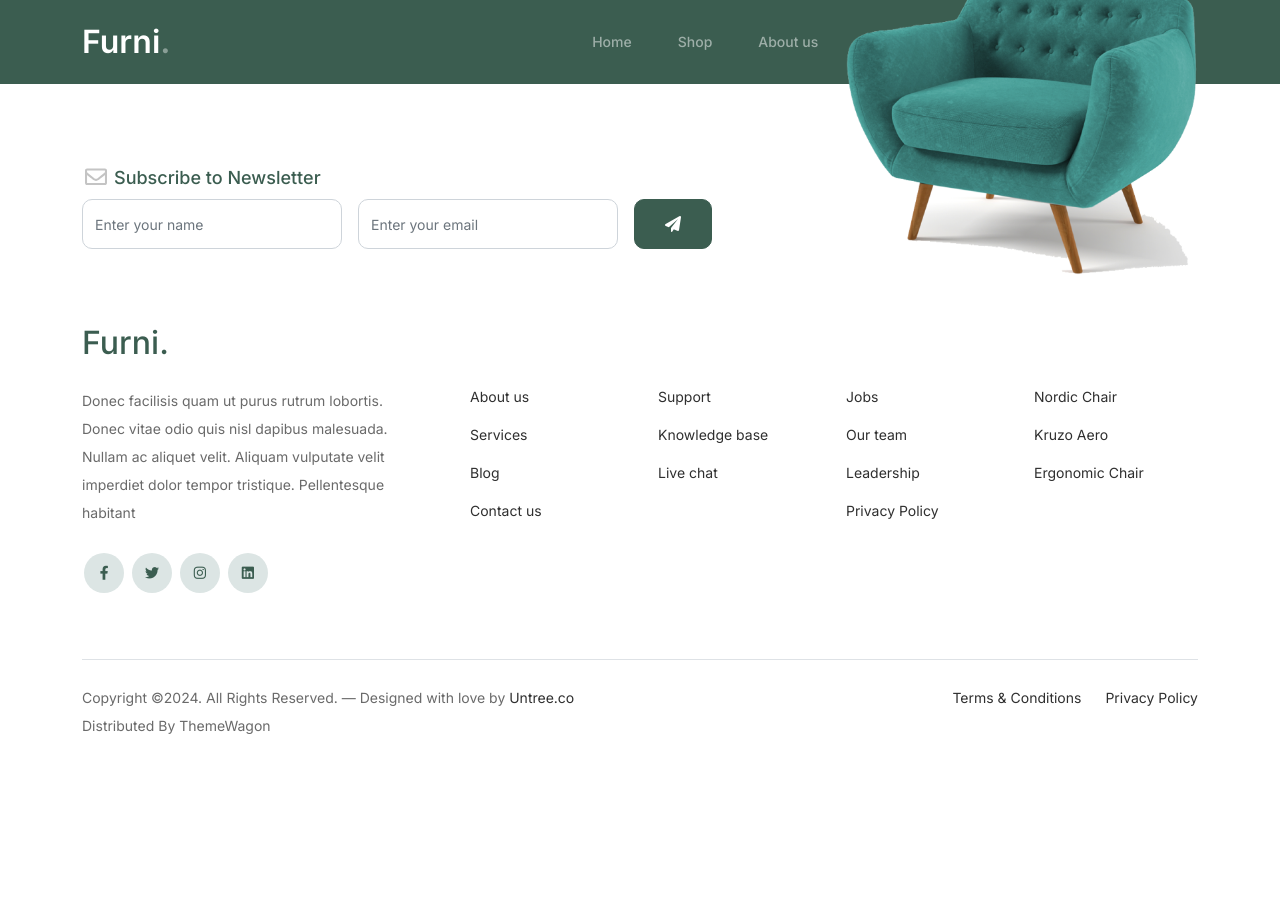
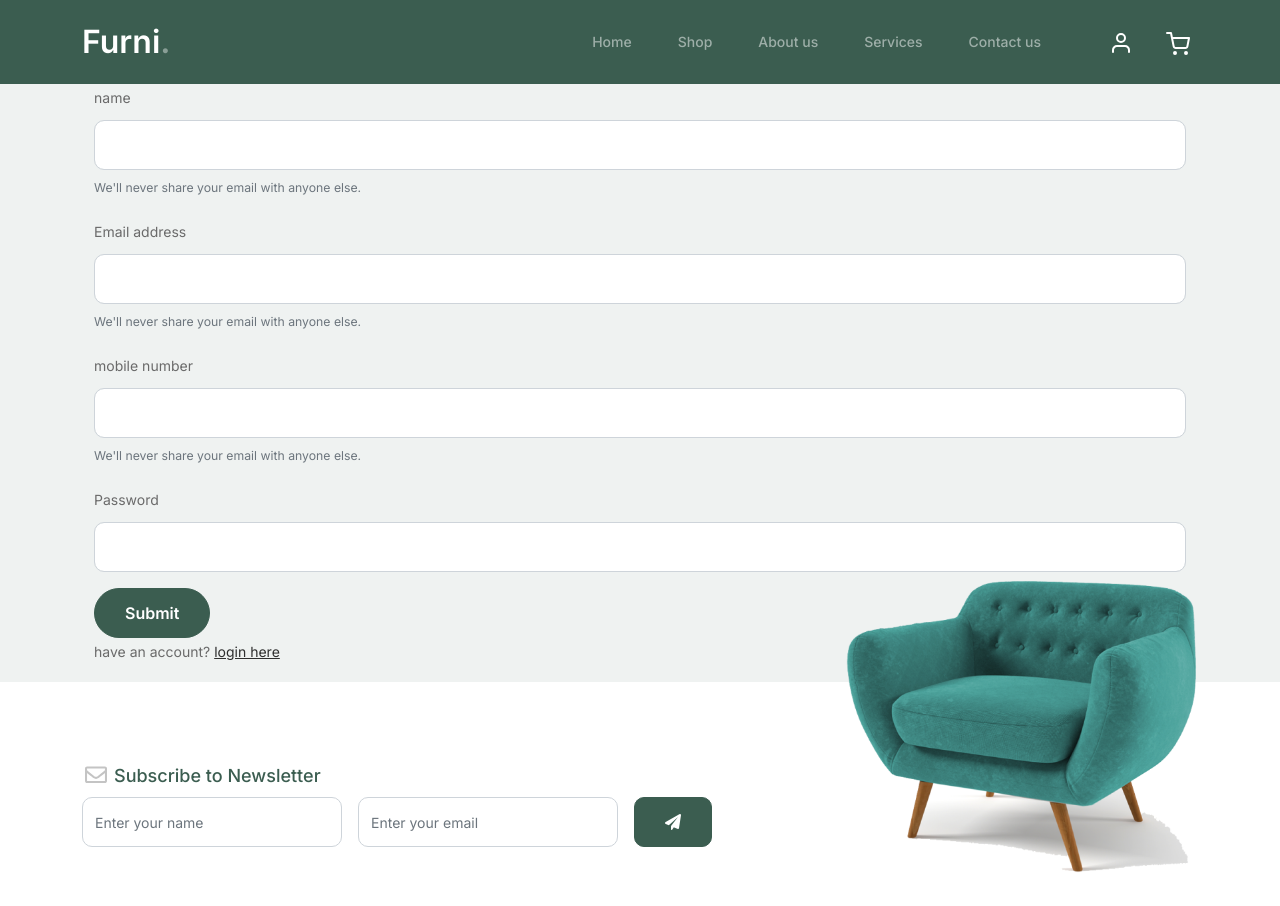
Before and after one commit to reshadMajumder/furniture_shop, a Django app: page /login/signup/ in a window 1280 px wide. Shown: the top 906 px of the page. Before the commit the page ends 734 px from the top, so only its background shows below. Run offline with Django 4.2, Linux system fonts and the light colour scheme; some libraries are stand-ins or nearby versions.

Commit message:
login and signup

```diff
--- a/core/customer/templates/signup.html
+++ b/core/customer/templates/signup.html
@@ -5,6 +5,32 @@
 
 {% block body %}
 
+<div class="container " >
+    <div class="container "  >
+        <form>
+            <div class="mb-3"  >
+            <label for="exampleInputEmail1" class="form-label">name</label>
+            <input type="email" class="form-control" id="exampleInputEmail1" aria-describedby="emailHelp">
+            <div id="emailHelp" class="form-text">We'll never share your email with anyone else.</div>
+            </div>
+            <div class="mb-3">
+            <label for="exampleInputEmail1" class="form-label">Email address</label>
+            <input type="email" class="form-control" id="exampleInputEmail1" aria-describedby="emailHelp">
+            <div id="emailHelp" class="form-text">We'll never share your email with anyone else.</div>
+            </div>
+            <div class="mb-3">
+            <label for="exampleInputEmail1" class="form-label">mobile number</label>
+            <input type="email" class="form-control" id="exampleInputEmail1" aria-describedby="emailHelp">
+            <div id="emailHelp" class="form-text">We'll never share your email with anyone else.</div>
+            </div>
+            <div class="mb-3">
+            <label for="exampleInputPassword1" class="form-label">Password</label>
+            <input type="password" class="form-control" id="exampleInputPassword1">
+            </div>
 
-
+            <button type="submit" class="btn btn-primary">Submit</button>
+            <p>have an account? <a href="{% url "login" %}">login here</a></p>
+        </form>
+    </div>
+</div>
 {% endblock body %}
```
Also changed, not shown: core/db.sqlite3, core/static/bowl-2.png (added).
